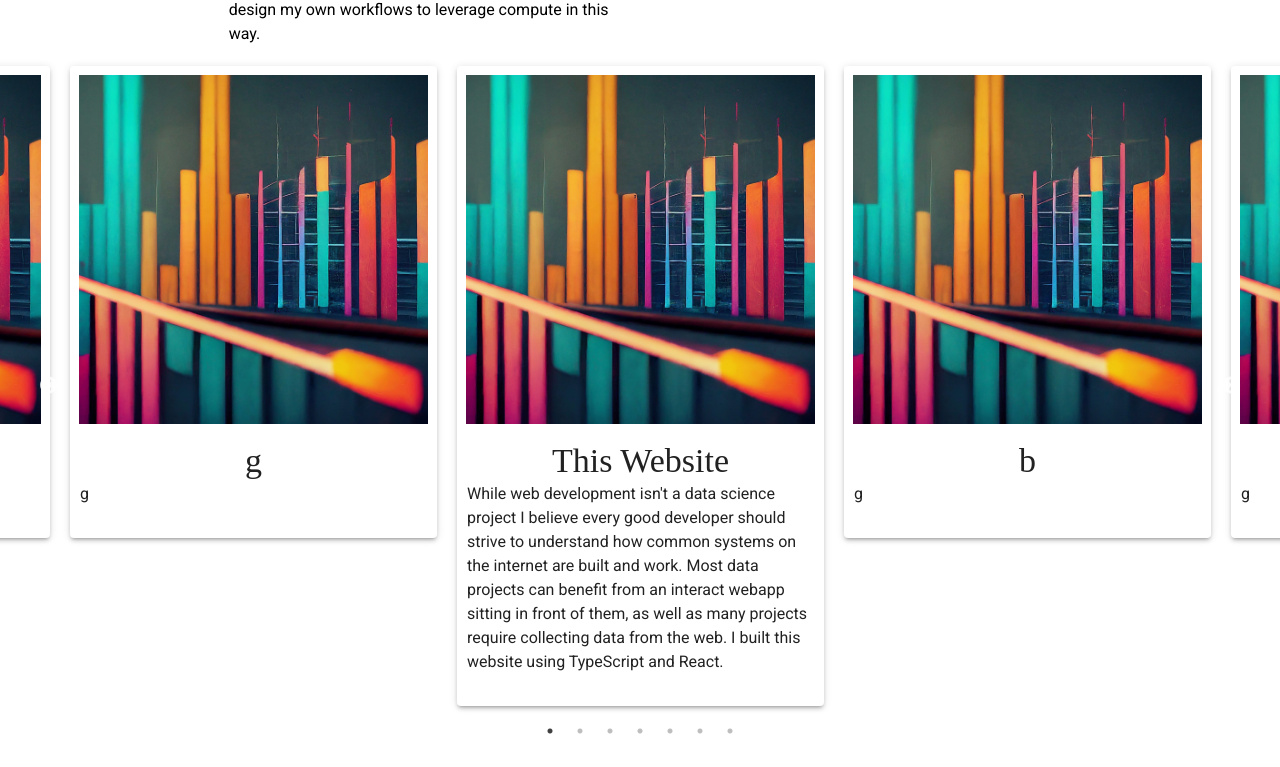
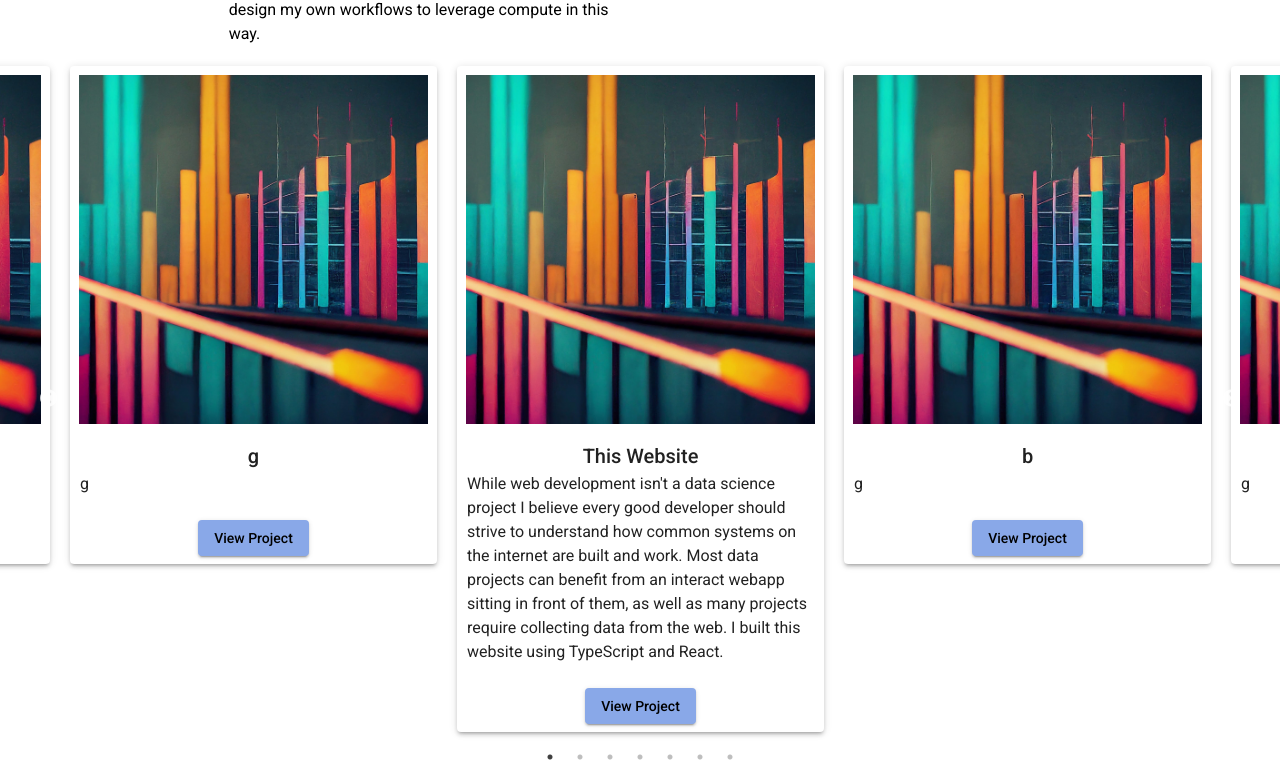
Before and after one commit to killian-n/killian-n.github.io, a React (Vite) app in the folder frontend/: page /#/ in a window 1280 px wide. Shown: the part 1474-2241 px from the top of the page. Before the commit the page ends 2215 px from the top, so only its background shows below. Built offline with nearby package versions, Linux system fonts and the light colour scheme; the HTML template or start-up script is replaced by a standard one.

Commit message:
Text styling updates, buttons to project links

```diff
--- a/frontend/src/components/ProjectCard.tsx
+++ b/frontend/src/components/ProjectCard.tsx
@@ -4,6 +4,7 @@ import {
   CardActions,
   CardMedia,
   Typography,
+  Button,
 } from '@mui/material';
 import { forwardRef } from 'react';
 import ProjectCardProps from '../types/ProjectCardProps';
@@ -37,14 +38,23 @@ const ProjectCard = forwardRef<HTMLDivElement, ProjectCardProps>(
         />
         <CardContent sx={{ width: '100%' }}>
           <Typography
-            variant="h4"
-            sx={{ textAlign: 'center', fontFamily: 'Montserrat' }}
+            variant="h6"
+            sx={{ textAlign: 'center', fontFamily: 'Roboto' }}
           >
             {props.title}
           </Typography>
           <Typography sx={{ marginInline: '10px' }}>{props.desc}</Typography>
         </CardContent>
-        <CardActions sx={{ justifyContent: 'center' }}></CardActions>
+        <CardActions sx={{ justifyContent: 'center' }}>
+          <Button
+            color="secondary"
+            sx={{ display: 'flex', textTransform: 'none' }}
+            href={props.link}
+            variant="contained"
+          >
+            View Project
+          </Button>
+        </CardActions>
       </Card>
     );
   },
--- a/frontend/src/types/ProjectCardProps.tsx
+++ b/frontend/src/types/ProjectCardProps.tsx
@@ -2,4 +2,5 @@ export default interface ProjectCardProps {
   desc: string;
   img: string;
   title: string;
+  link: string;
 }
```
